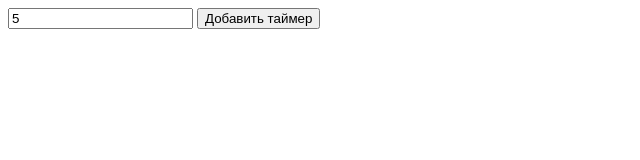
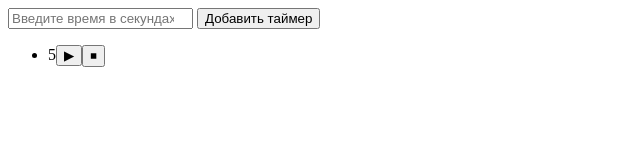
Before and after one commit to svk-man/career-test-timers, a plain HTML site: page index.html in a window 1280 px wide. Both pictures are taken after typing "5" into the empty fields and a click on the button "Добавить таймер". Shown: the whole page, without its empty margins (0-640 px from the left). Drawn offline with Linux system fonts and the light colour scheme.

Commit message:
feat: add timer item to timers

```diff
--- a/index.html
+++ b/index.html
@@ -7,13 +7,14 @@
 </head>
 <body>
   <div id="app">
-    <div>
-      <input type="number" id="time-input" placeholder="Введите время в секундах">
-      <button id="add-timer">Добавить таймер</button>
-    </div>
+    <form id="form">
+      <input type="number" id="input" placeholder="Введите время в секундах" autocomplete="off">
+      <button id="button">Добавить таймер</button>
+    </form>
     <ul id="timers">
       <!-- Таймеры будут добавляться сюда -->
     </ul>
   </div>
+  <script src="./script.js"></script>
 </body>
 </html>
--- /dev/null
+++ b/script.js
@@ -0,0 +1,37 @@
+const UI = {
+  FORM: document.getElementById('form'),
+  INPUT: document.getElementById('input'),
+  TIMERS: document.getElementById('timers')
+}
+
+function createTimerItem(seconds) {
+  const li = document.createElement('li');
+
+  const timerText = document.createElement('span');
+  timerText.textContent = seconds
+
+
+  const timerPlayButton = document.createElement('button');
+  timerPlayButton.textContent = '▶';
+
+  const timerStopButton = document.createElement('button');
+  timerStopButton.textContent = '⏹';
+
+  li.appendChild(timerText);
+  li.appendChild(timerPlayButton);
+  li.appendChild(timerStopButton);
+
+  return li;
+}
+
+UI.FORM.addEventListener('submit', (event) => {
+  event.preventDefault();
+
+  const seconds = UI.INPUT.value;
+  if (seconds <= 0) return;
+
+  const timerItem = createTimerItem(seconds);
+  UI.TIMERS.appendChild(timerItem);
+
+  UI.FORM.reset();
+})
```
